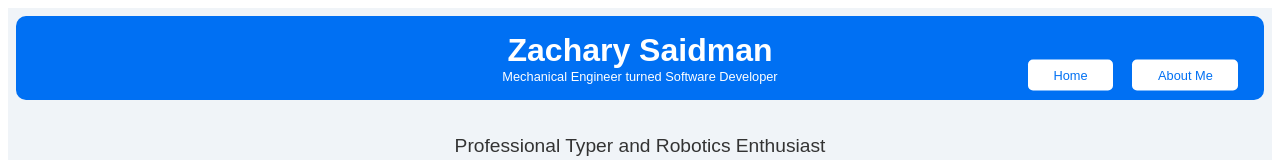
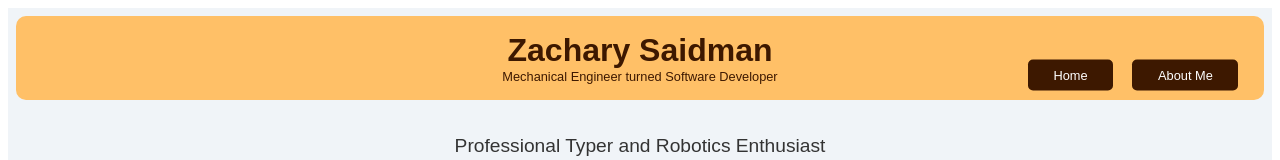
Before and after one commit to ZackSaidman/meet-zack, a Next.js app: page / in a window 1280 px wide. Shown: the top 160 px of the page. Built offline with nearby package versions, Linux system fonts and the light colour scheme; grey boxes are pictures that could not be loaded.

Commit message:
Update Header Color

```diff
--- a/src/portfolio_header/PortfolioHeader.tsx
+++ b/src/portfolio_header/PortfolioHeader.tsx
@@ -16,9 +16,9 @@ const PortfolioHeader: React.FC<PortfolioHeaderProps> = ({title, mainText, subTe
   return (
     <header
       style={{
-        backgroundColor: '#0070f3',
+        backgroundColor: '#ffc067',
         padding: '2vh',
-        color: '#fff',
+        color: '#3d1800',
         borderRadius: '10px',
         marginBottom: '2vh',
         display: 'flex',
@@ -52,8 +52,8 @@ const PortfolioHeader: React.FC<PortfolioHeaderProps> = ({title, mainText, subTe
           style={{
             padding: '1vh 2vw',
             fontSize: 'clamp(8px, 1vw, 2rem)',
-            backgroundColor: '#fff',
-            color: '#0070f3',
+            backgroundColor: '#3d1800',
+            color: '#fff',
             border: 'none',
             borderRadius: '5px',
             cursor: 'pointer',
@@ -70,8 +70,8 @@ const PortfolioHeader: React.FC<PortfolioHeaderProps> = ({title, mainText, subTe
           style={{
             padding: '1vh 2vw',
             fontSize: 'clamp(8px, 1vw, 2rem)',
-            backgroundColor: '#fff',
-            color: '#0070f3',
+            backgroundColor: '#3d1800',
+            color: '#fff',
             border: 'none',
             borderRadius: '5px',
             cursor: 'pointer',
```
